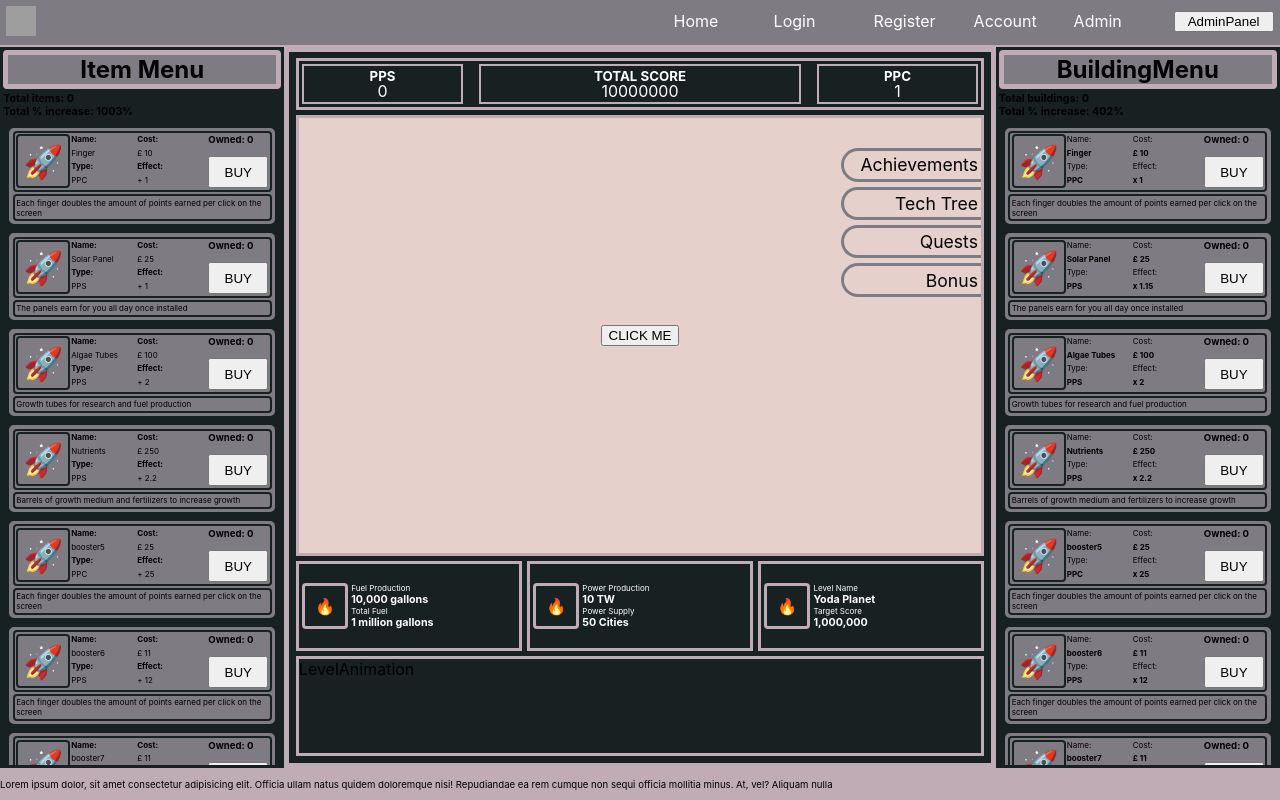
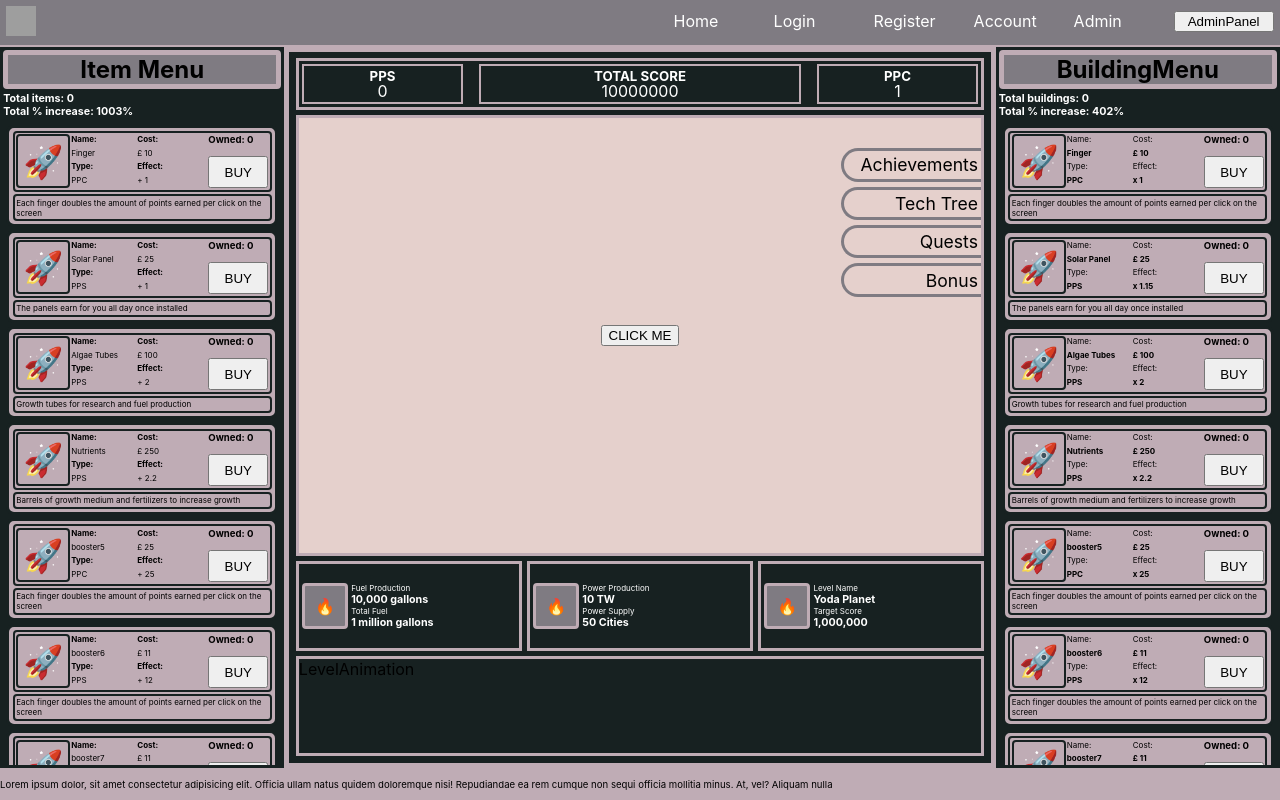
Before and after one commit to webdesignsbytom/bio-clicker-idle-game, a React (Create React App) app in the folder client/: page / in a window 1280 px wide. Built offline with nearby package versions, Linux system fonts and the light colour scheme; grey boxes are pictures that could not be loaded.

Commit message:
buy item crahes admin mode

```diff
--- a/client/src/components/gameData/GameData.jsx
+++ b/client/src/components/gameData/GameData.jsx
@@ -1,6 +1,6 @@
 import React, { useContext } from 'react';
 import { GameContext } from '../../context/GameContext';
-import LevelDisplay from './production/LevelDisplay';
+import ProductionDisplay from './production/ProductionDisplay';
 import './gameData.css';
 
 function GameData() {
@@ -8,7 +8,7 @@ function GameData() {
 
   return (
     <section className='playerData__container'>
-      <LevelDisplay />
+      <ProductionDisplay />
     </section>
   );
 }
--- a/client/src/components/gameData/production/levelDisplay.css
+++ b/client/src/components/gameData/production/levelDisplay.css
@@ -25,6 +25,7 @@
     place-content: center;
     border: 3px solid var(--container-border-color);
     border-radius: var(--border-radius-sm);
+    background-color: var(--secondary-bg);
 }
 
 .data__info h6 {
--- a/client/src/components/menus/menu.css
+++ b/client/src/components/menus/menu.css
@@ -20,8 +20,10 @@
   margin: 0;
   width: fit-content;
 }
+
 .product__deltaV {
   display: grid;
+  color: var(--font-color-secondary);
 }
 .product__deltaV h6 {
   padding: 0;
@@ -41,7 +43,7 @@
   border: 3px solid var(--product-border-color);
   border-radius: 8px;
   padding: 0.2rem;
-  background-color: var(--secondary-bg);
+  background-color: var(--product-bg);
   color: var(--font-color-main);
   display: grid;
   gap: 2px;
@@ -115,4 +117,5 @@
 .purchase__product button {
   width: 100%;
   text-transform: uppercase;
+  cursor: pointer;
 }
--- a/client/src/index.css
+++ b/client/src/index.css
@@ -5,6 +5,7 @@
   --secondary-bg: #7f7b82;
   --menu-bg: #172121;
   --alt-bg: #bfacb5;
+  --product-bg: #bfacb5;
 
   --container-border-color: #bfacb5;
   --product-border-color: #172121;
```
Also changed, not shown: client/src/components/gameData/production/ProductionDisplay.jsx (renamed from client/src/components/gameData/production/LevelDisplay.jsx).
